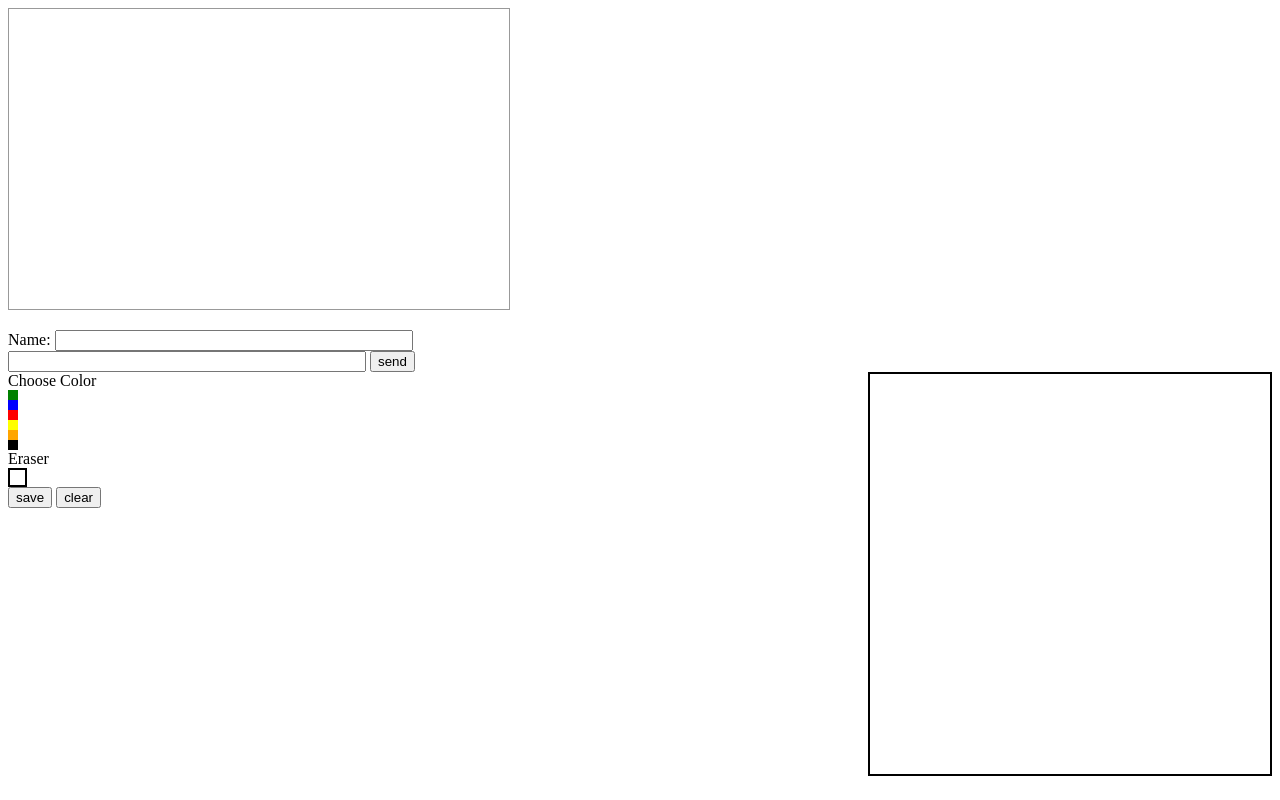
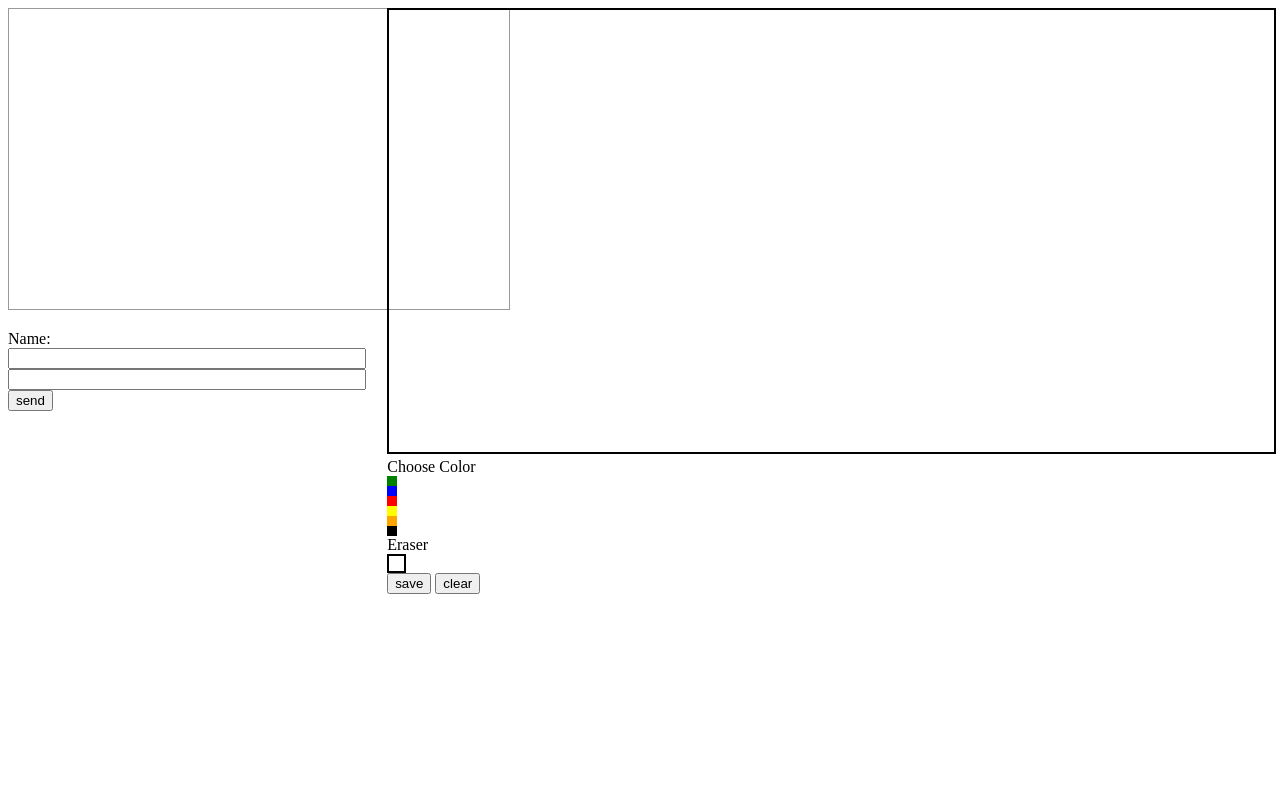
Before and after one commit to kannawin/HackUTD, a website: page public/index.html in a window 1280 px wide. Drawn offline with nearby package versions, Linux system fonts and the light colour scheme.

Commit message:
made the ui less ugly

```diff
--- a/public/index.html
+++ b/public/index.html
@@ -6,17 +6,20 @@
 		<script src='/socket.io/socket.io.js'></script>
 		<script type="text/javascript" src="draw.js"></script>
         <link rel="stylesheet" href="style.css">
-	</head><body>
+	</head>
+	<body onload="init()">
+		<div id="dickBox">
 			<div id='content' style='width:500px;height:300px; margin: 0 0 20px 0; border: solid 1px #999; overflow-y: scroll;'></div>
-		<div id='controls'>
+			<div id='controls' style="width: 30%;">
 				Name:
 				<input type='text' id='name' style='width:350px;'/>
 				<br>
 				<input type='text' id='field' style='width:350px;'/>
 				<input id='send' type='button' value='send'>
 			</div>
-		<body onload="init()">
-        <canvas id="canvas" width="400" height="400" style="top:10%;left:10%;border:2px solid;"></canvas>
+		</div>
+		<div id="vagBox">
+			<canvas id="canvas" style="border:2px solid;"></canvas>
 	        <div id="colorPalette">
 	            <div style="top:12%;left:43%;">Choose Color</div>
 	            <div style="top:15%;left:45%;width:10px;height:10px;background:green;" id="green" onclick="color(this)"></div>
@@ -31,5 +34,8 @@
 
 	        <input type="button" value="save" id="btn" size="30" onclick="save()" style="top:55%;left:10%;">
 	        <input type="button" value="clear" id="clr" size="23" onclick="erase()" style="top:55%;left:15%;">
+		</div>
+
+
 	</body>
 </html>
--- a/public/style.css
+++ b/public/style.css
@@ -1,7 +1,7 @@
 #canvas {
     cursor: url("cat.png"), pointer;
 
-    float: right;
+    width: 100%;
 }
 
 body {
@@ -12,3 +12,20 @@ body {
 #colorPalette {
 
 }
+
+#dickBox {
+	width: 30%;
+	float: left;
+}
+
+#vagBox {
+	width: 70%;
+	float: right;
+}
+#content {
+	float: left;
+}
+
+#controls {
+	float: left;
+}
```
Lines whose indentation alone changed are shown as unchanged.
